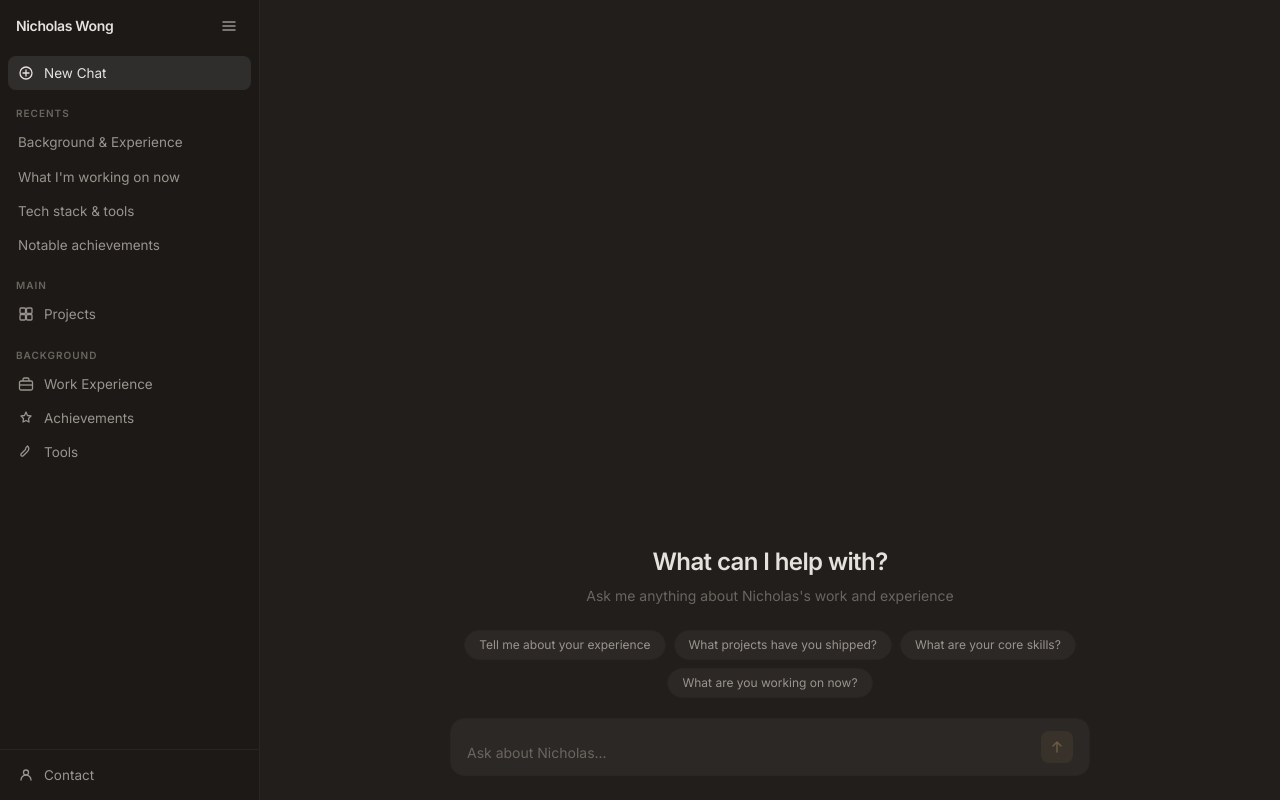
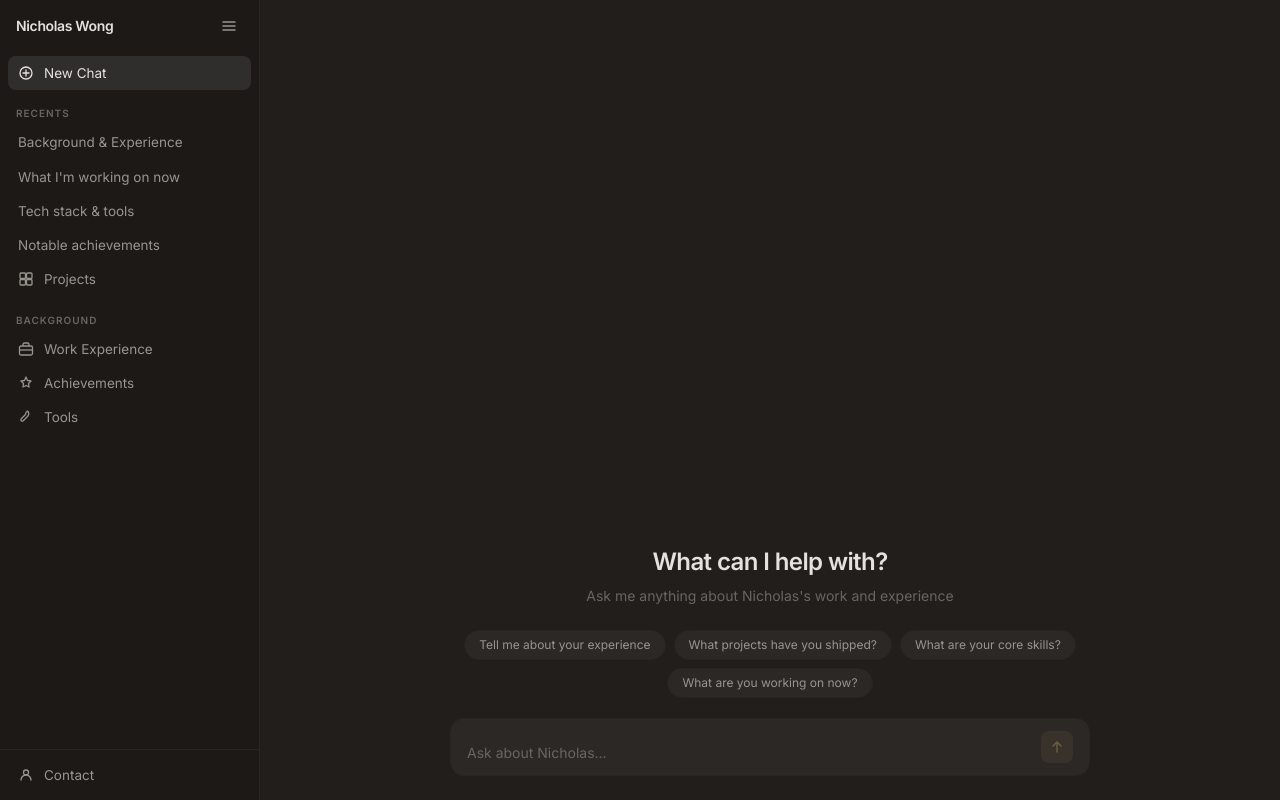
Before and after one commit to bonzonic/portfolio-2, a Next.js app: page / in a window 1280 px wide. Built offline with nearby package versions, Linux system fonts and the light colour scheme.

Commit message:
fix: remove spurious Main section label

```diff
--- a/src/app/components/sidebar.tsx
+++ b/src/app/components/sidebar.tsx
@@ -228,7 +228,6 @@ export function Sidebar({ isOpen, onToggle, onContactClick }: SidebarProps) {
               );
             })}
 
-            {mainNavItems.length > 0 && <SectionLabel label="Main" />}
             {mainNavItems.map((item) => (
               <NavLink key={item.href} item={item} pathname={pathname} />
             ))}
```
